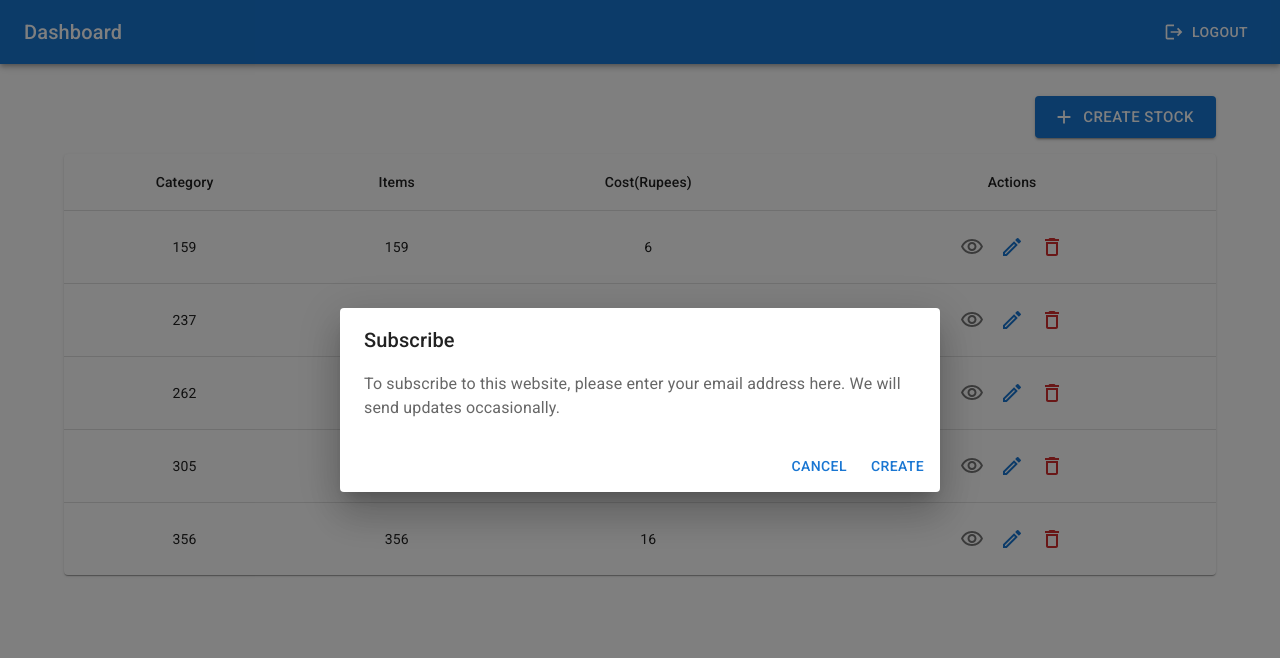
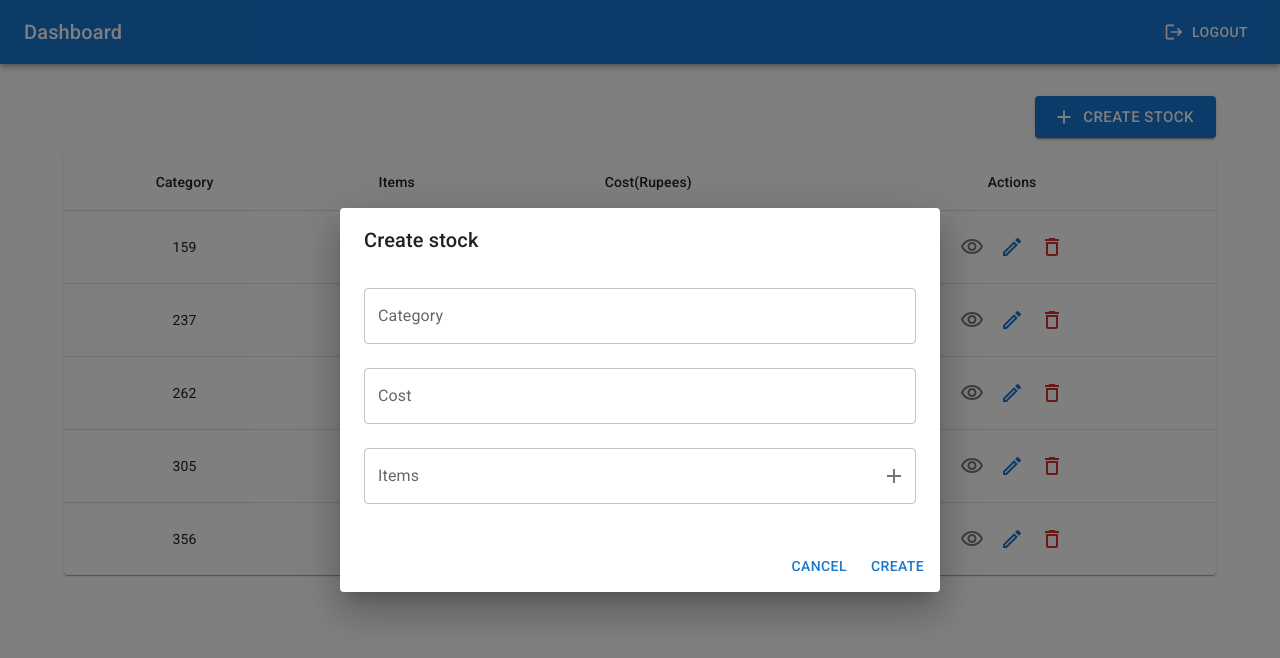
Before and after one commit to harshmangalam/stock-mfe-react, a React app in the folder dashboard/: page / in a window 1280 px wide. Both pictures are taken after a click on the button "CREATE STOCK". Shown: the top 658 px of the page. Built offline with nearby package versions, Linux system fonts and the light colour scheme.

Commit message:
added stock form

```diff
--- a/dashboard/src/components/CreateStock.tsx
+++ b/dashboard/src/components/CreateStock.tsx
@@ -1,15 +1,20 @@
 import * as React from "react";
-import Box from "@mui/material/Box";
 import Tooltip from "@mui/material/Tooltip";
-import Fab from "@mui/material/Fab";
 import DialogTitle from "@mui/material/DialogTitle";
 import Dialog from "@mui/material/Dialog";
 import DialogContent from "@mui/material/DialogContent";
-import DialogContentText from "@mui/material/DialogContentText";
 import DialogActions from "@mui/material/DialogActions";
 import Button from "@mui/material/Button";
+import AddIcon from "@mui/icons-material/Add";
 
-import AddIcon from "@mui/icons-material/Add";
+import {
+  FormControl,
+  IconButton,
+  InputAdornment,
+  InputLabel,
+  OutlinedInput,
+  Stack,
+} from "@mui/material";
 export default function CreateStock() {
   const [open, setOpen] = React.useState(false);
 
@@ -30,13 +35,57 @@ export default function CreateStock() {
         Create stock
       </Button>
 
-      <Dialog open={open} onClose={handleCloseDialog}>
-        <DialogTitle>Subscribe</DialogTitle>
+      <Dialog maxWidth="sm" fullWidth open={open} onClose={handleCloseDialog}>
+        <DialogTitle>Create stock</DialogTitle>
         <DialogContent>
-          <DialogContentText>
-            To subscribe to this website, please enter your email address here.
-            We will send updates occasionally.
-          </DialogContentText>
+          <Stack component={"form"} my={2} spacing={3}>
+            <FormControl>
+              <InputLabel htmlFor="category">Category</InputLabel>
+              <OutlinedInput
+                id="category"
+                name="category"
+                value={""}
+                onChange={() => {}}
+                label="Category"
+                fullWidth
+              />
+            </FormControl>
+            <FormControl>
+              <InputLabel htmlFor="cost">Cost</InputLabel>
+              <OutlinedInput
+                id="cost"
+                name="cost"
+                value={""}
+                onChange={() => {}}
+                label="Cost"
+                fullWidth
+              />
+            </FormControl>
+            <FormControl>
+              <InputLabel htmlFor="items">Items</InputLabel>
+              <OutlinedInput
+                id="items"
+                name="items"
+                value={""}
+                onChange={() => {}}
+                label="Items"
+                fullWidth
+                endAdornment={
+                  <InputAdornment position="end">
+                    <Tooltip title="Click to add item">
+                      <IconButton
+                        aria-label="Add item"
+                        onClick={() => {}}
+                        edge="end"
+                      >
+                        <AddIcon />
+                      </IconButton>
+                    </Tooltip>
+                  </InputAdornment>
+                }
+              />
+            </FormControl>
+          </Stack>
         </DialogContent>
         <DialogActions>
           <Button onClick={handleCloseDialog}>Cancel</Button>
```
